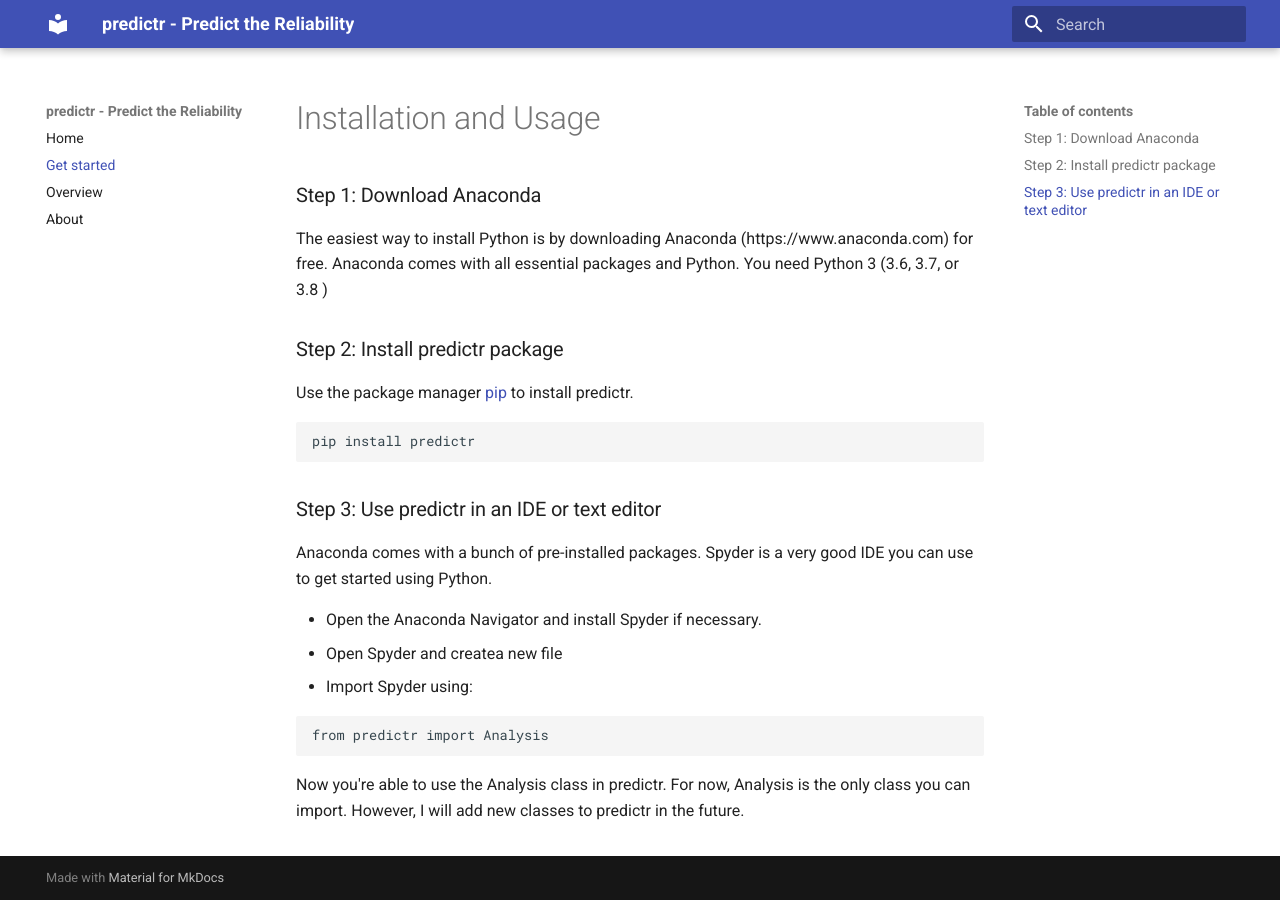
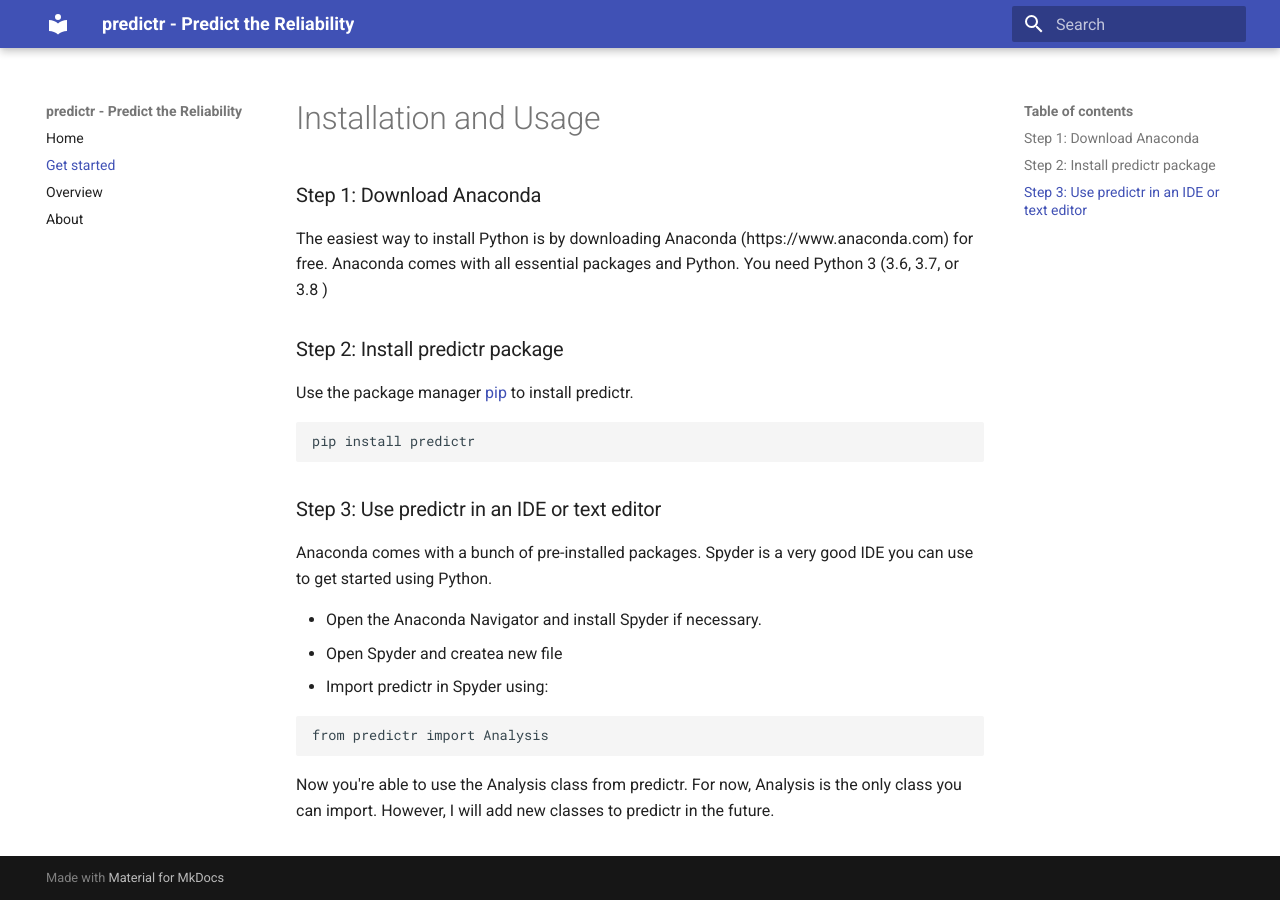
Before and after one commit to tvtoglu/predictr, an MkDocs documentation site: the page built from docs/get_started.md, in a window 1280 px wide. Built offline with MkDocs 1.6.1 and Material for MkDocs 9.7.7, drawn with Linux system fonts in a browser that asks for light colours.

Commit message:
Update get_started.md

````diff
--- a/docs/get_started.md
+++ b/docs/get_started.md
@@ -11,8 +11,8 @@
 
 - Open the Anaconda Navigator and install Spyder if necessary.
 - Open Spyder and createa new file
-- Import Spyder using:
+- Import predictr in Spyder using:
 ```python
 from predictr import Analysis
 ```
-Now you're able to use the Analysis class in predictr. For now, Analysis is the only class you can import. However, I will add new classes to predictr in the future.
+Now you're able to use the Analysis class from predictr. For now, Analysis is the only class you can import. However, I will add new classes to predictr in the future.
````
